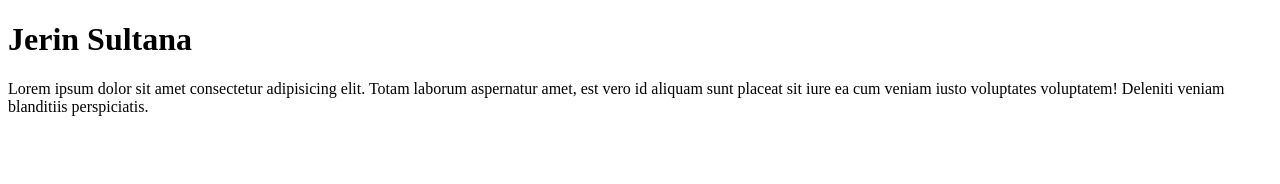
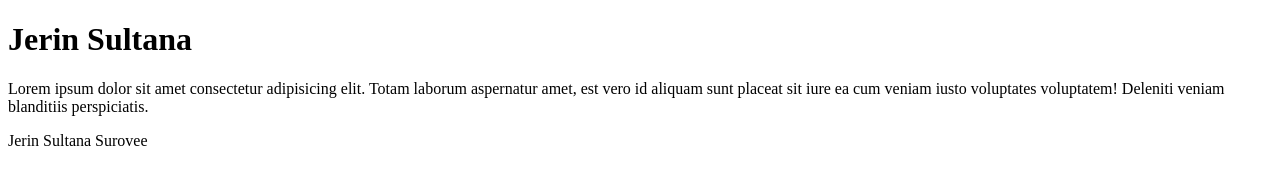
Before and after one commit to Jer-i/first-project, a plain HTML site: page index.html in a window 1280 px wide. Drawn offline with Linux system fonts and the light colour scheme.

Commit message:
Update index.html

```diff
--- a/index.html
+++ b/index.html
@@ -8,5 +8,6 @@
 <body>
     <h1>Jerin Sultana</h1>
     <p>Lorem ipsum dolor sit amet consectetur adipisicing elit. Totam laborum aspernatur amet, est vero id aliquam sunt placeat sit iure ea cum veniam iusto voluptates voluptatem! Deleniti veniam blanditiis perspiciatis.</p>
+    <p>Jerin Sultana Surovee</p>
 </body>
 </html>
```
